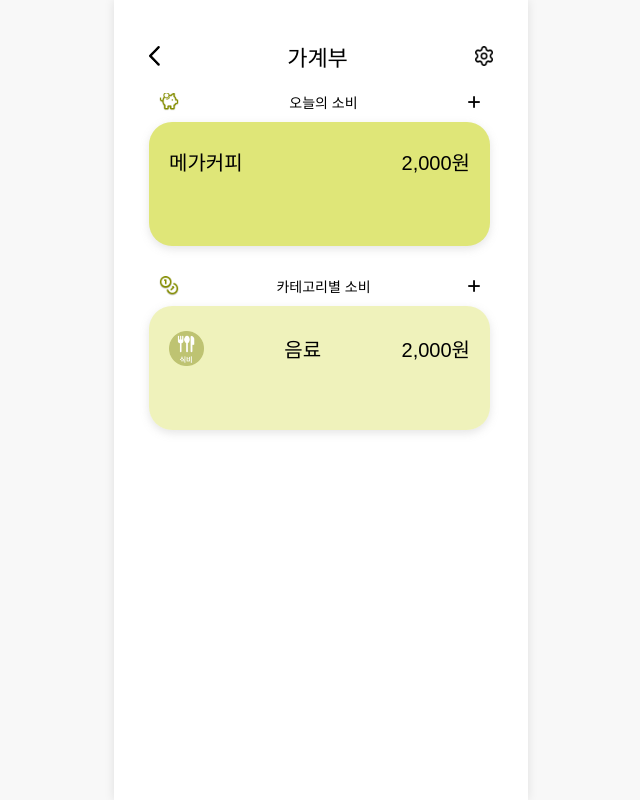
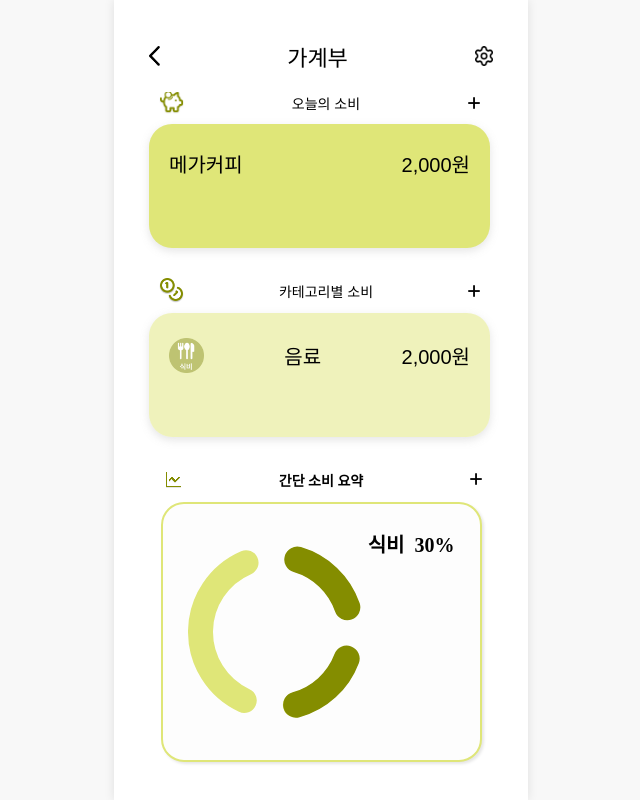
Before and after one commit to finhabit/finhabit_front, a React (Vite) app: page /ledger in a window 1280 px wide. Shown: the whole page, without its empty margins (319-959 px from the left). Built offline with nearby package versions, Linux system fonts and the light colour scheme.

Commit message:
[1105] 그래프 임포트

```diff
--- a/src/components/Donuts.tsx
+++ b/src/components/Donuts.tsx
@@ -44,7 +44,7 @@ function arcPath(cx: number, cy: number, r: number, startDeg: number, endDeg: nu
 }
 
 const Donuts: React.FC = () => {
-    const percent = 30;
+    const percent =30;
     const label = "식비";
 
     const size = 176;
--- a/src/pages/ledger/ledgercalendar/LedgerCalendar.style.ts
+++ b/src/pages/ledger/ledgercalendar/LedgerCalendar.style.ts
@@ -155,3 +155,36 @@ export const IncomeWon = styled.div`
 export const OutcomeWon = styled.div`
   color: #dc6d6d;
 `;
+
+
+export const SummaryCard = styled.div`
+  width: 100%;
+  max-width: 321px;
+  height: 260px;
+  border-radius: 23px;
+  border: 2px solid #dfe678;
+  background: #fdfdfd;
+  box-shadow: 2px 2px 3px 0 rgba(0, 0, 0, 0.1);
+
+  /* Donuts가 그래프만 렌더 */
+  padding: 25px;
+  box-sizing: border-box;
+  display: flex;
+  align-items: center;
+`;
+
+export const Gap = styled.div``;
+
+export const BottomSpacer = styled.div`
+  height: 84px;
+`;
+
+
+
+export const Section = styled.section`
+  display: flex;
+  flex-direction: column;
+  align-items: center;
+  width: 100%;
+  margin-top:10px
+`;
--- a/src/pages/ledger/ledgercalendar/LedgerCalendar.tsx
+++ b/src/pages/ledger/ledgercalendar/LedgerCalendar.tsx
@@ -7,6 +7,7 @@ import setting from "../../../assets/setting.png";
 import stats from "../../../assets/stats.png";
 import search from "../../../assets/search.png";
 import memo from "../../../assets/memo.png";
+import Donuts from "../../../components/Donuts";
 import filter from "../../../assets/filter.png";
 import * as S from "./LedgerCalendar.style";
 
@@ -17,8 +18,7 @@ const LedgerCalendar: React.FC = () => {
   const [date, setDate] = useState<Date>(new Date());
 
   const onDateChange = (
-    value: Date | Date[] | null,
-    event: React.MouseEvent<HTMLButtonElement> // 👈 이 두 번째 인자를 추가해야 합니다.
+    value: Date | Date[],
   ) => {
     if (value instanceof Date) {
       setDate(value);
@@ -75,14 +75,20 @@ const LedgerCalendar: React.FC = () => {
       </S.Details>
       <S.Details>
         <S.InOutcome>
-            <div>수입</div>
-            <S.IncomeWon>0원</S.IncomeWon>
+          <div>수입</div>
+          <S.IncomeWon>0원</S.IncomeWon>
         </S.InOutcome>
         <S.InOutcome>
-            <div>지출</div>
-            <S.OutcomeWon>2000원</S.OutcomeWon>
+          <div>지출</div>
+          <S.OutcomeWon>2000원</S.OutcomeWon>
         </S.InOutcome>
       </S.Details>
+
+      <S.Section>
+        <S.SummaryCard>
+          <Donuts />
+        </S.SummaryCard>
+      </S.Section>
     </>
   );
 };
--- a/src/pages/ledger/ledgermain/LedgerMain.style.ts
+++ b/src/pages/ledger/ledgermain/LedgerMain.style.ts
@@ -60,7 +60,7 @@ export const L_Header = styled.div`
 `;
 
 export const MiniIcons = styled.img`
-    width:20px;
+    width: 25px;
 `;
 
 export const PlusIcons = styled.img`
@@ -79,3 +79,65 @@ export const Perrow = styled.div`
 export const CategoryIcon = styled.img`
     width: 35px;
 `;
+
+
+export const SummaryCard = styled.div`
+  width: 100%;
+  max-width: 321px;
+  height: 260px;
+  border-radius: 23px;
+  border: 2px solid #dfe678;
+  background: #fdfdfd;
+  box-shadow: 2px 2px 3px 0 rgba(0, 0, 0, 0.1);
+
+  /* Donuts가 그래프만 렌더 */
+  padding: 25px;
+  box-sizing: border-box;
+  display: flex;
+  align-items: center;
+`;
+
+export const Gap = styled.div``;
+
+export const BottomSpacer = styled.div`
+  height: 84px;
+`;
+
+
+export const TitleText = styled.span`
+  position: absolute;
+  left: 50%;
+  transform: translateX(-50%);
+  pointer-events: none;
+  color: #000;
+  font-family: Pretendard;
+  font-size: 14px;
+  font-weight: 600;
+`;
+
+
+export const Section = styled.section`
+  display: flex;
+  flex-direction: column;
+  align-items: center;
+  width: 100%;
+`;
+
+export const TitleRow = styled.div`
+  position: relative;
+  display: flex;
+  align-items: center;
+  justify-content: space-between;
+  width: 100%;
+  max-width: 321px;
+  margin-bottom: 10px;
+`;
+
+
+export const Left = styled.div`
+  display: flex;
+  align-items: center;
+  gap: 8px;
+`;
+
+export const Right = styled.div``;
--- a/src/pages/ledger/ledgermain/LedgerMain.tsx
+++ b/src/pages/ledger/ledgermain/LedgerMain.tsx
@@ -5,6 +5,8 @@ import piggybank from "../../../assets/piggybank.png";
 import plus from "../../../assets/plus.png";
 import percategory from "../../../assets/percategory.png";
 import dumcat from "../../../assets/categoryeat.png";
+import chartIcon from "../../../assets/chart.svg";
+import Donuts from "../../../components/Donuts";
 import * as S from "./LedgerMain.style";
 
 export default function LedgerMain(){
@@ -47,13 +49,32 @@ export default function LedgerMain(){
           </S.L_Header>
           <S.ContentBox>
             <S.Perrow>
-                <S.CategoryIcon src={dumcat} alt="더미 카테고리 아이콘" />
+              <S.CategoryIcon src={dumcat} alt="더미 카테고리 아이콘" />
               <div>음료</div>
               <div>2,000원</div>
             </S.Perrow>
           </S.ContentBox>
         </S.L_Section>
       </S.ConsumeSection>
+
+      <S.Section>
+        <S.TitleRow>
+          <S.Left>
+            <S.MiniIcons src={chartIcon} alt="소비 요약" />
+            <S.TitleText>간단 소비 요약</S.TitleText>
+          </S.Left>
+          <S.Right>
+            <S.PlusIcons
+              src={plus}
+              alt="추가버튼"
+              onClick={() => navigate("/consumeplus")}
+            />
+          </S.Right>
+        </S.TitleRow>
+        <S.SummaryCard>
+          <Donuts />
+        </S.SummaryCard>
+      </S.Section>
     </>
   );
 }
```
